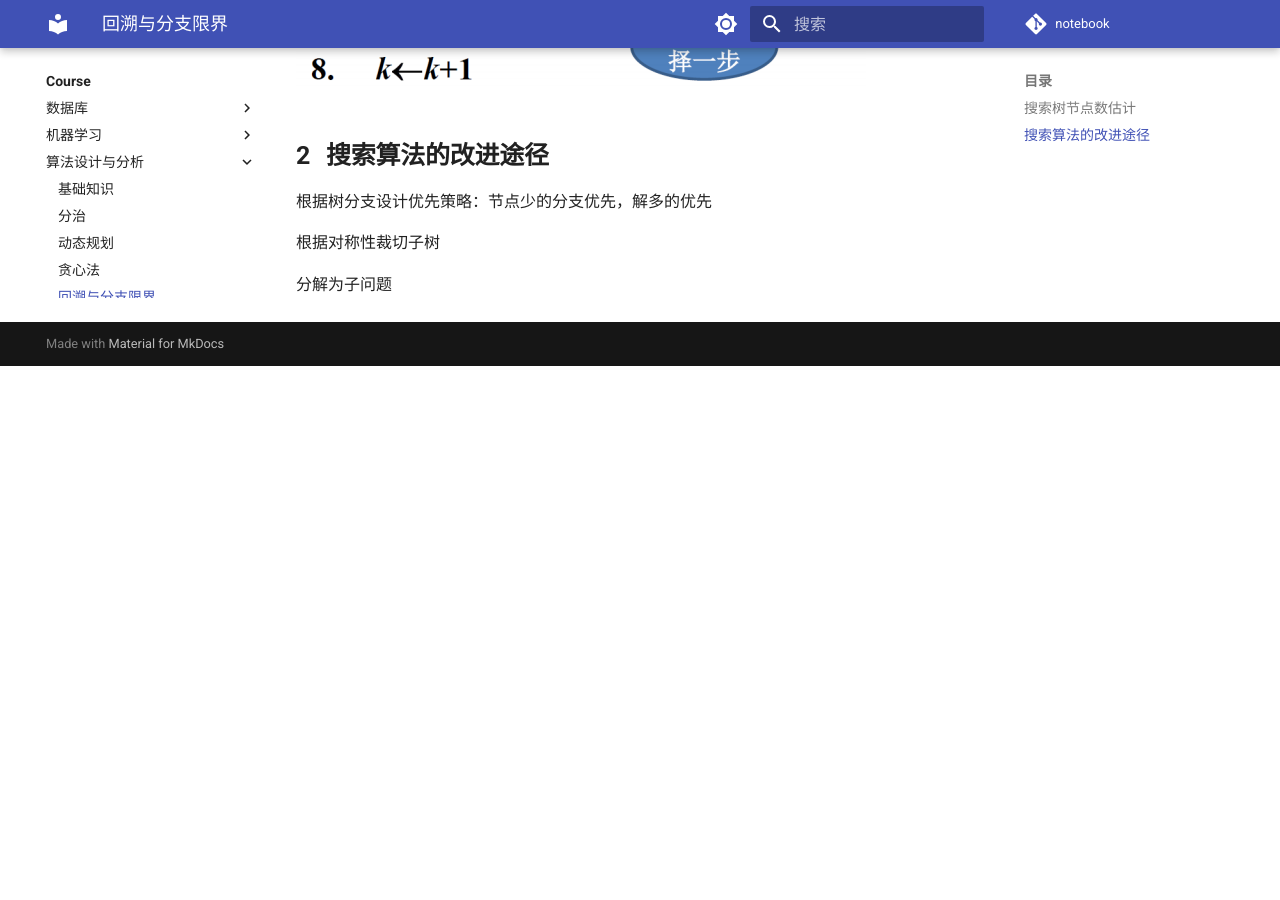
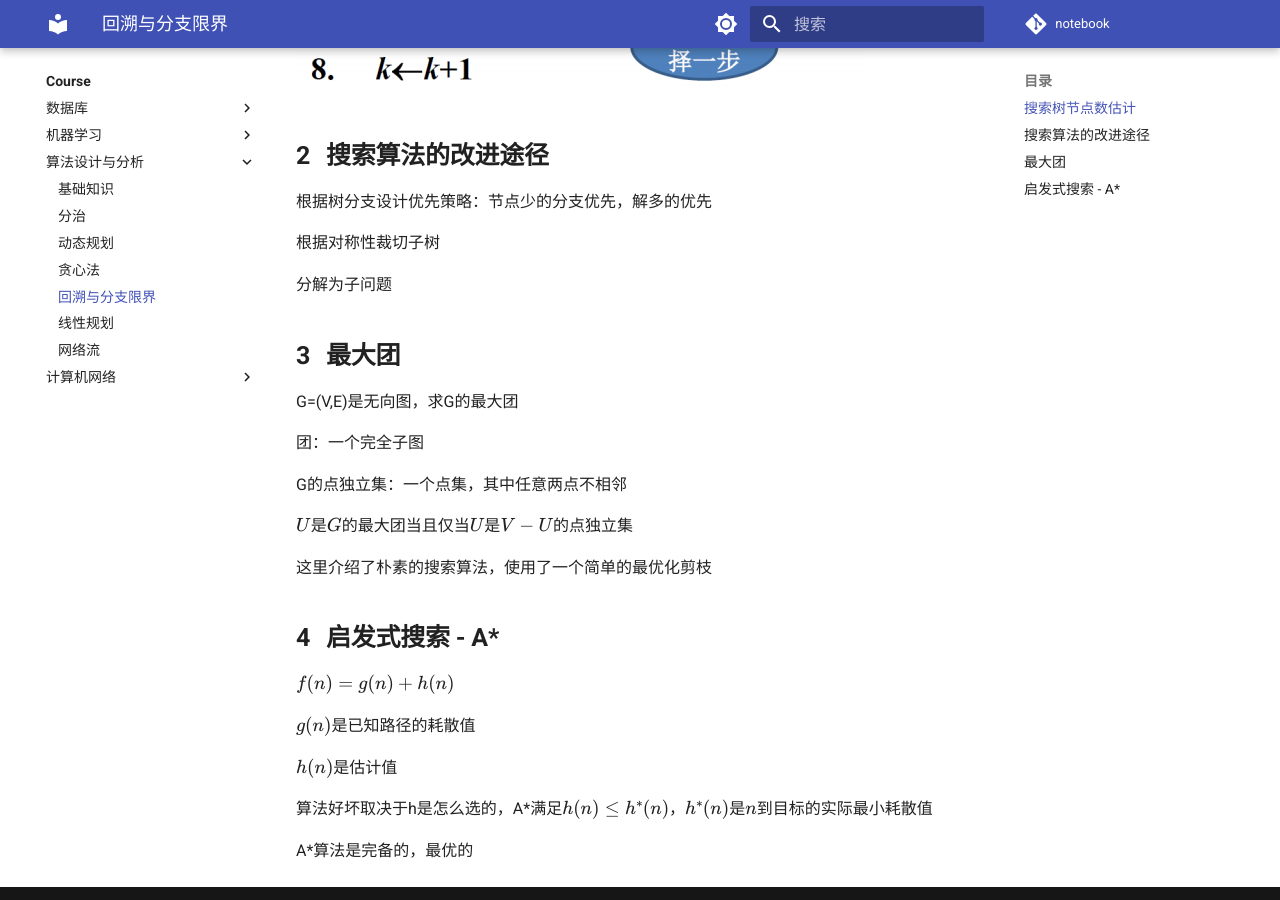
Before and after one commit to henry-y/notebook, an MkDocs documentation site: the page built from docs/Course/算法设计与分析/chapter5.md, in a window 1280 px wide and 900 px high, scrolled down 1479 px. Built offline with MkDocs 1.6.1 and Material for MkDocs 9.7.7, drawn with Linux system fonts in a browser that asks for light colours; comment, search, counter and statistics services are not loaded; before the commit the page ends 1845 px from its top, so only the background shows below that.

Commit message:
更新算法笔记

```diff
--- a/docs/Course/算法设计与分析/chapter5.md
+++ b/docs/Course/算法设计与分析/chapter5.md
@@ -33,3 +33,27 @@
 根据对称性裁切子树
 
 分解为子问题
+
+## 最大团
+
+G=(V,E)是无向图，求G的最大团
+
+团：一个完全子图
+
+G的点独立集：一个点集，其中任意两点不相邻
+
+$U$是$G$的最大团当且仅当$U$是$V-U$的点独立集
+
+这里介绍了朴素的搜索算法，使用了一个简单的最优化剪枝
+
+## 启发式搜索 - A*
+
+$f(n)=g(n)+h(n)$
+
+$g(n)$是已知路径的耗散值
+
+$h(n)$是估计值
+
+算法好坏取决于h是怎么选的，A\*满足$h(n)\leq h^*(n)$，$h^*(n)$是$n$到目标的实际最小耗散值
+
+A\*算法是完备的，最优的
```
Also changed, not shown: docs/Course/算法设计与分析/chapter7.md (+2 -4 lines).
